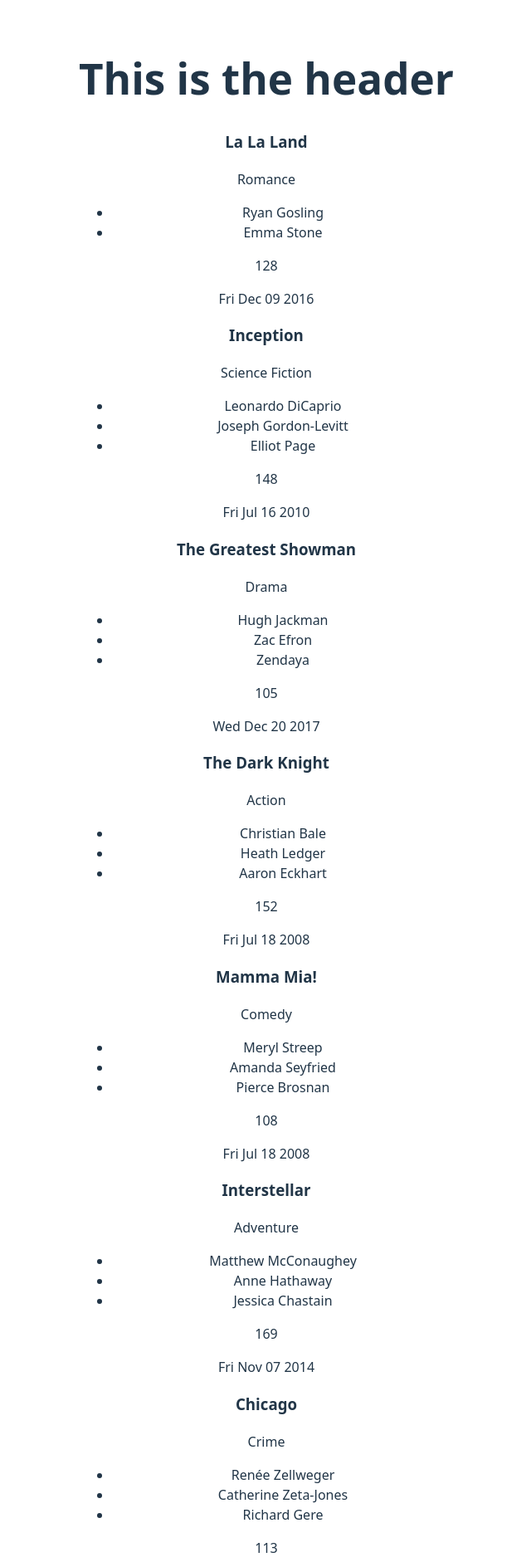
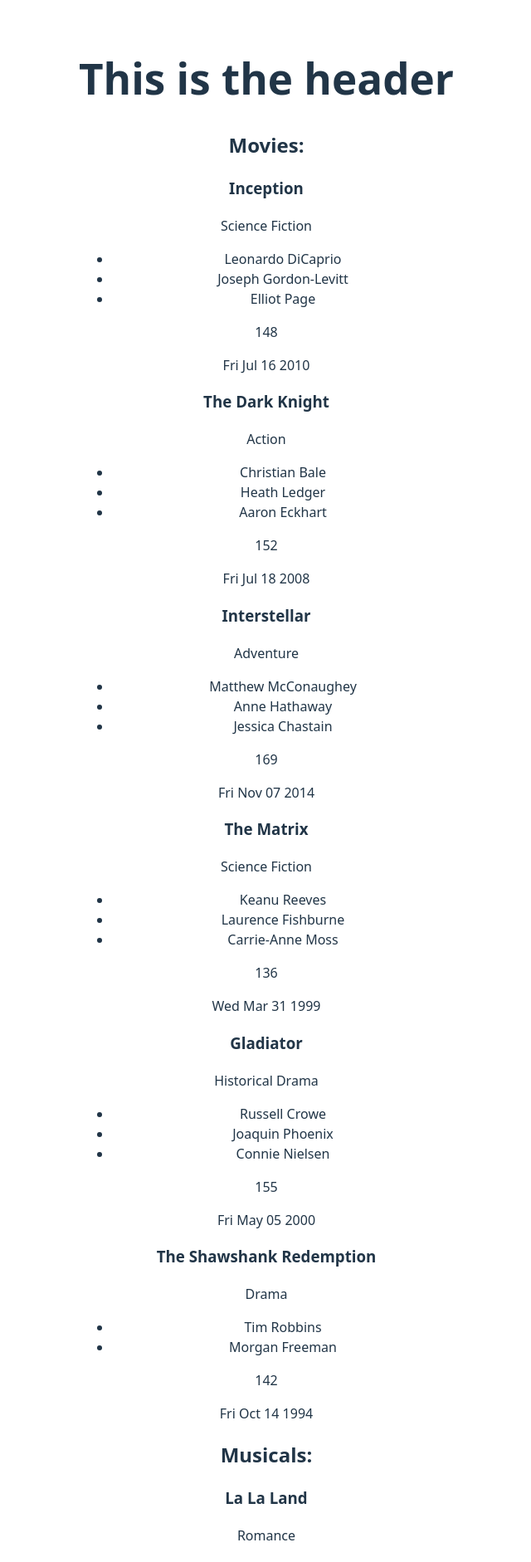
Before and after one commit to JacobWoodbury/dynamic-collections, a React (Vite) app: page / in a window 1280 px wide. Shown: the top 1882 px of the page at 83% size, without its empty margins (319-959 px from the left). Built offline with nearby package versions, Linux system fonts and the light colour scheme.

Commit message:
adding musical condition for seperation

```diff
--- a/src/App.jsx
+++ b/src/App.jsx
@@ -6,8 +6,9 @@ import data from './data.js'
 
 export default function App() {
   const traverseMovies = data.map((film) =>{
+    if(!film.musical){
+      return(<>
 
-    return(
         <Movie
           key= {film.id}
           name= {film.name}
@@ -17,7 +18,28 @@ export default function App() {
           releaseDate = {film.releaseDate.toDateString()}
           musical = {film.musical}
         />
+      </>
       )
+    }
+
+  })
+
+  const traverseMusicals = data.map((film) =>{
+    if(film.musical){
+      return(<>
+        <Movie
+          key= {film.id}
+          name= {film.name}
+          genre= {film.genre}
+          actors = {film.actors}
+          length = {film.length}
+          releaseDate = {film.releaseDate.toDateString()}
+          musical = {film.musical}
+        />
+      </>
+      )
+    }
+
   })
 
   return (
@@ -25,7 +47,10 @@ export default function App() {
       <Header/>
 
       <main className='main'>
+      <h2>Movies:</h2>
       {traverseMovies}
+      <h2>Musicals:</h2>
+      {traverseMusicals}
       </main>
 
       <Footer/>
```
Lines whose indentation alone changed are shown as unchanged.
